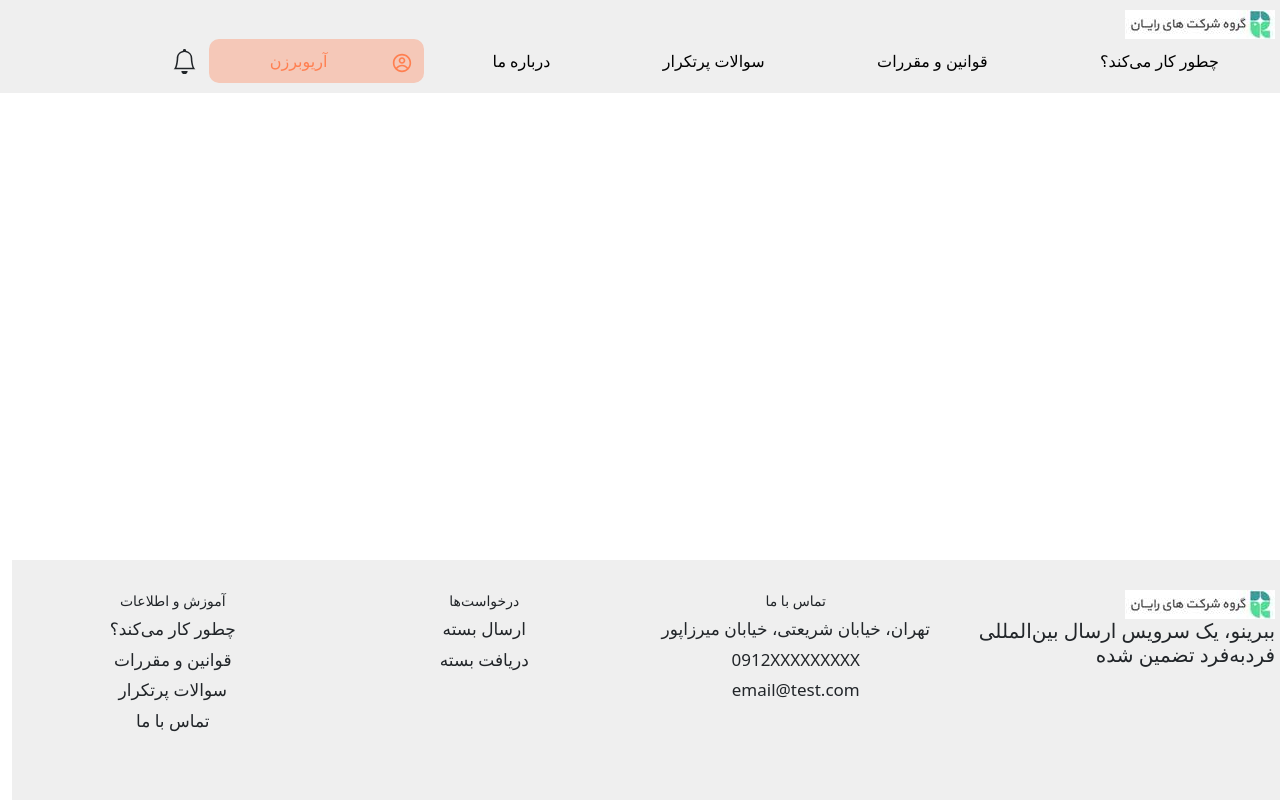
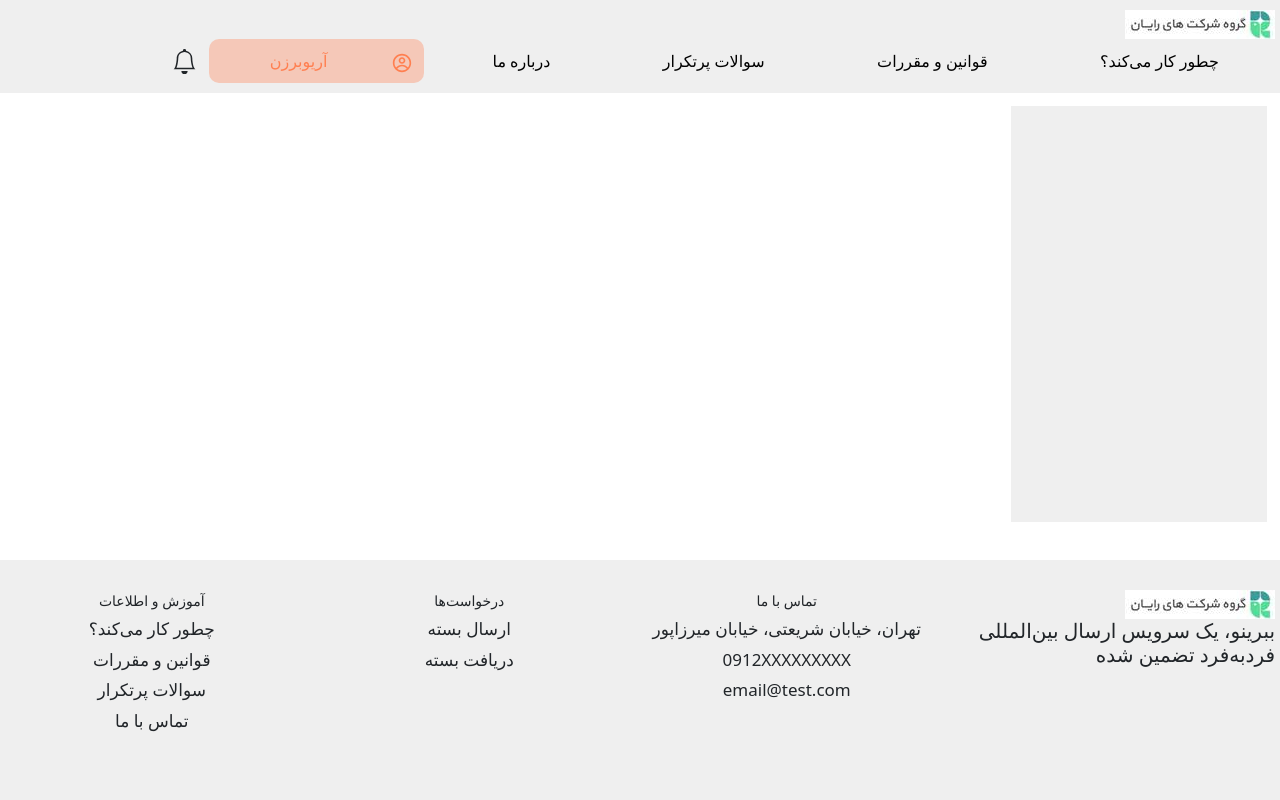
Before and after one commit to abed-eb/React_Profile_Page, a React (Create React App) app in the folder sample-profile/: page / in a window 1280 px wide. Built offline with nearby package versions, Linux system fonts and the light colour scheme.

Commit message:
Debugged and created dashboard

```diff
--- a/sample-profile/src/App.css
+++ b/sample-profile/src/App.css
@@ -36,6 +36,7 @@
 body {
   font-family: "Vazir", Arial, sans-serif;
   font-weight: normal;
+  /* overflow-x: hidden; */
 }
 * {
   padding: 0;
--- a/sample-profile/src/App.js
+++ b/sample-profile/src/App.js
@@ -1,4 +1,5 @@
 import "./App.css";
+import Dashboard from "./Components/Dashboard/Dashboard";
 import Footer from "./Components/Footer/Footer";
 import NavBar from "./Components/NavBar/NavBar";
 
@@ -6,6 +7,7 @@ function App() {
   return (
     <div>
       <NavBar />
+      <Dashboard />
       <Footer />
     </div>
   );
--- /dev/null
+++ b/sample-profile/src/Components/Dashboard/Dashboard.css
@@ -0,0 +1,13 @@
+.dashboard {
+  margin-top: 1%;
+  margin-left: 1%;
+  margin-right: 1%;
+  /* margin-bottom: 1%; */
+  position: fixed;
+  padding: 10px 30px;
+  height: 52%;
+  font-size: 16px;
+  right: 0;
+  min-width: 20%;
+  background: #efefef;
+}
--- /dev/null
+++ b/sample-profile/src/Components/Dashboard/Dashboard.jsx
@@ -0,0 +1,13 @@
+import "./Dashboard.css";
+
+const Dashboard = () => {
+  return (
+    <div className="dashboard">
+      <div className="personal-info row">
+        <div className=""></div>
+      </div>
+    </div>
+  );
+};
+
+export default Dashboard;
--- a/sample-profile/src/Components/Footer/Footer.css
+++ b/sample-profile/src/Components/Footer/Footer.css
@@ -4,7 +4,7 @@
   min-height: 30%;
   font-size: 16px;
   bottom: 0;
-  width: 100%;
+  width: -webkit-fill-available;
   background: #efefef;
 }
 
--- a/sample-profile/src/Components/NavBar/NavBar.css
+++ b/sample-profile/src/Components/NavBar/NavBar.css
@@ -1,3 +1,11 @@
+.navBar {
+  overflow-x: hidden;
+  margin: 0 !important;
+  background-color: #efefef;
+  padding: 10px 5px;
+  min-height: 15%;
+  font-size: 16px;
+}
 .items {
   display: flex;
   justify-content: space-around;
@@ -10,15 +18,6 @@
   align-items: center;
   min-height: 70%;
   max-height: 70%;
-}
-
-.navBar {
-  margin: 0 !important;
-  background-color: #efefef;
-  width: 100%;
-  padding: 10px 5px;
-  min-height: 15%;
-  font-size: 16px;
 }
 
 .name {
```
